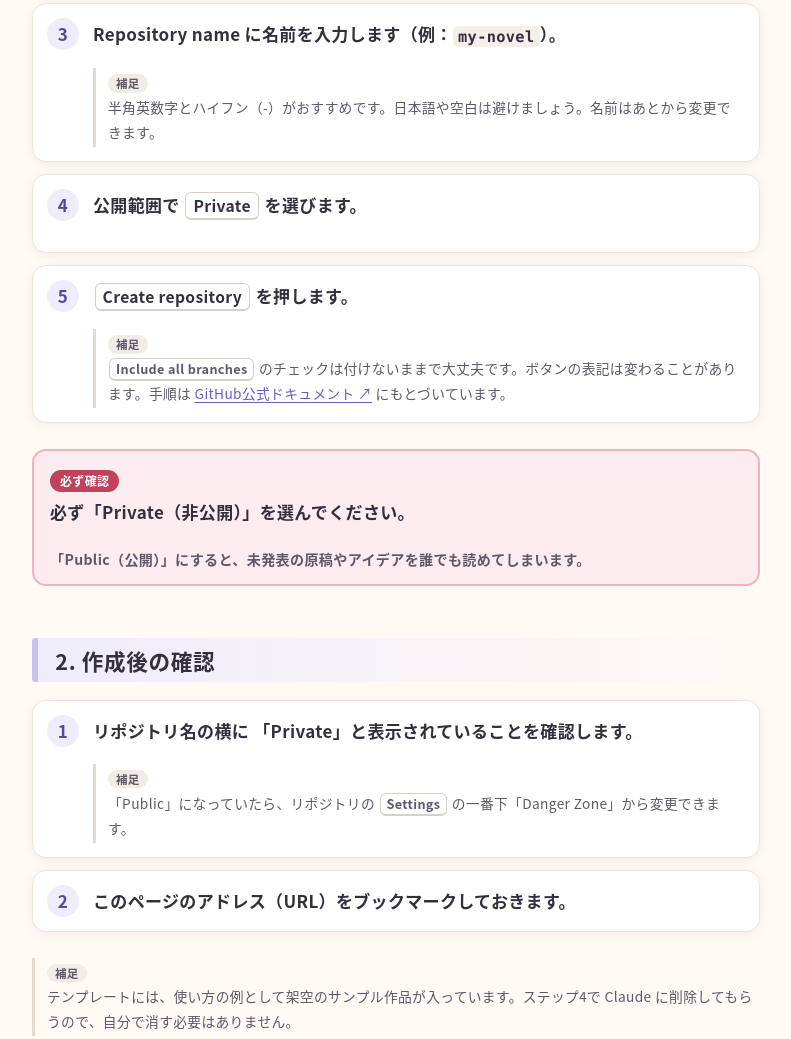
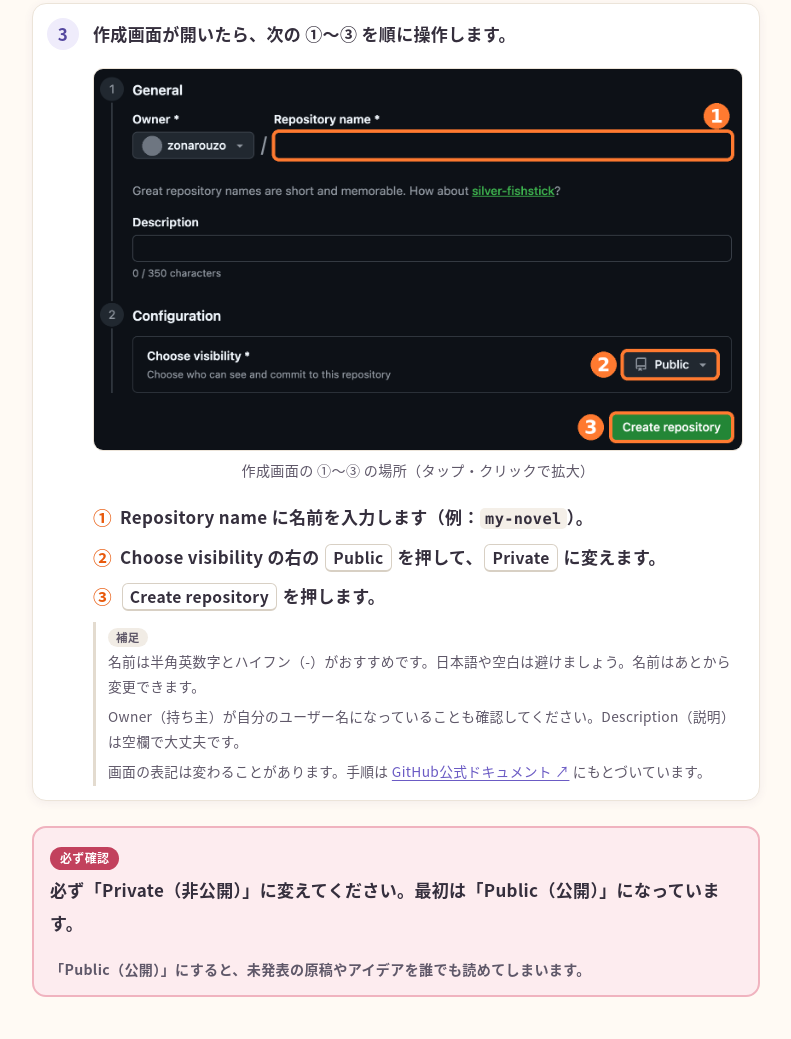
Before and after one commit to zonarouzo/NovelGitHubGuide, a plain HTML site: page create-repository.html in a window 1280 px wide. Shown: the part 1158-2197 px from the top of the page, without its empty margins (244-1035 px from the left). Drawn offline with Linux system fonts and the light colour scheme.

Commit message:
リポジトリ作成画面の画像を追加し、手順を画像に合わせて整理
- 作者から提供された作成画面の画像に、①名前 ②公開範囲 ③作成ボタン の枠と番号を追加
- プロフィール画像は無地のアイコンで隠して掲載
- 「最初は Public になっているので Private に変える」ことを明記
- 手順の番号と画像の番号が重ならないよう、①〜③ を1つの手順にまとめた

Co-Authored-By: Claude Opus 5.5 <noreply@anthropic.com>
Claude-Session: https://claude.ai/code/session_01DEayDBXEUZcv8SXSVNajJw

```diff
--- a/assets/css/style.css
+++ b/assets/css/style.css
@@ -420,3 +420,8 @@ details.more > summary .more-tag {
 
 /* 画像の拡大リンク */
 .shot-link { display: block; cursor: zoom-in; }
+
+/* 画像の ①②③ に対応する操作の一覧 */
+.marks { list-style: none; padding: 0; margin: 0.6em 0; }
+.marks li { display: flex; gap: 8px; align-items: flex-start; font-weight: 600; margin: 0.4em 0; }
+.marks .mark { flex: none; color: #e8590c; font-weight: 700; font-size: 1.1em; line-height: 1.7; }
--- a/assets/js/config.js
+++ b/assets/js/config.js
@@ -56,7 +56,8 @@ window.SITE_CONFIG = {
    * 例： "github-signup": "github-signup.png"
    */
   screenshots: {
-    "template-use-button": "template-use-button.png"
+    "template-use-button": "template-use-button.png",
+    "template-create-form": "template-create-form.png"
   },
 
   /*
--- a/create-repository.html
+++ b/create-repository.html
@@ -56,16 +56,22 @@
   <li><p class="step-main">GitHub にログインした状態で、上のボタンからテンプレートのページを開きます。</p></li>
   <li><p class="step-main">右上の緑色の <span class="ui">Use this template</span> を押し、<span class="ui">Create a new repository</span> を選びます。</p>
     <figure class="shot" data-shot="template-use-button" data-caption="① Use this template を押し、② Create a new repository を選ぶ"></figure></li>
-  <li id="name"><p class="step-main"><strong>Repository name</strong> に名前を入力します（例：<code>my-novel</code>）。</p>
-    <div class="note"><p>半角英数字とハイフン（-）がおすすめです。日本語や空白は避けましょう。名前はあとから変更できます。</p></div></li>
-  <li id="private"><p class="step-main">公開範囲で <span class="ui">Private</span> を選びます。</p>
-    <figure class="shot" data-shot="template-create-form" data-caption="名前の入力と「Private」の選択"></figure></li>
-  <li><p class="step-main"><span class="ui">Create repository</span> を押します。</p>
-    <div class="note"><p><span class="ui">Include all branches</span> のチェックは付けないままで大丈夫です。ボタンの表記は変わることがあります。手順は <a data-link="githubDocsTemplate" href="https://docs.github.com/ja/repositories/creating-and-managing-repositories/creating-a-repository-from-a-template">GitHub公式ドキュメント ↗</a> にもとづいています。</p></div></li>
+  <li id="name"><p class="step-main">作成画面が開いたら、次の ①〜③ を順に操作します。</p>
+    <figure class="shot" data-shot="template-create-form" data-caption="作成画面の ①〜③ の場所"></figure>
+    <ul class="marks">
+      <li><span class="mark">①</span><span><strong>Repository name</strong> に名前を入力します（例：<code>my-novel</code>）。</span></li>
+      <li id="private"><span class="mark">②</span><span><strong>Choose visibility</strong> の右の <span class="ui">Public</span> を押して、<span class="ui">Private</span> に変えます。</span></li>
+      <li><span class="mark">③</span><span><span class="ui">Create repository</span> を押します。</span></li>
+    </ul>
+    <div class="note">
+      <p>名前は半角英数字とハイフン（-）がおすすめです。日本語や空白は避けましょう。名前はあとから変更できます。</p>
+      <p>Owner（持ち主）が自分のユーザー名になっていることも確認してください。Description（説明）は空欄で大丈夫です。</p>
+      <p>画面の表記は変わることがあります。手順は <a data-link="githubDocsTemplate" href="https://docs.github.com/ja/repositories/creating-and-managing-repositories/creating-a-repository-from-a-template">GitHub公式ドキュメント ↗</a> にもとづいています。</p>
+    </div></li>
 </ol>
 
 <div class="must">
-  <p>必ず「Private（非公開）」を選んでください。</p>
+  <p>必ず「Private（非公開）」に変えてください。最初は「Public（公開）」になっています。</p>
   <p class="small">「Public（公開）」にすると、未発表の原稿やアイデアを誰でも読めてしまいます。</p>
 </div>
 
```
Also changed, not shown: assets/images/screenshots/template-create-form.png (added), 1 other file.
